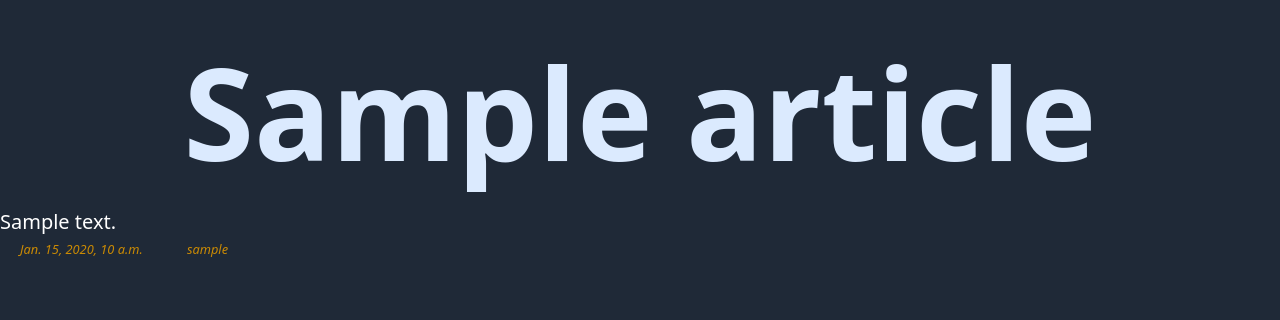
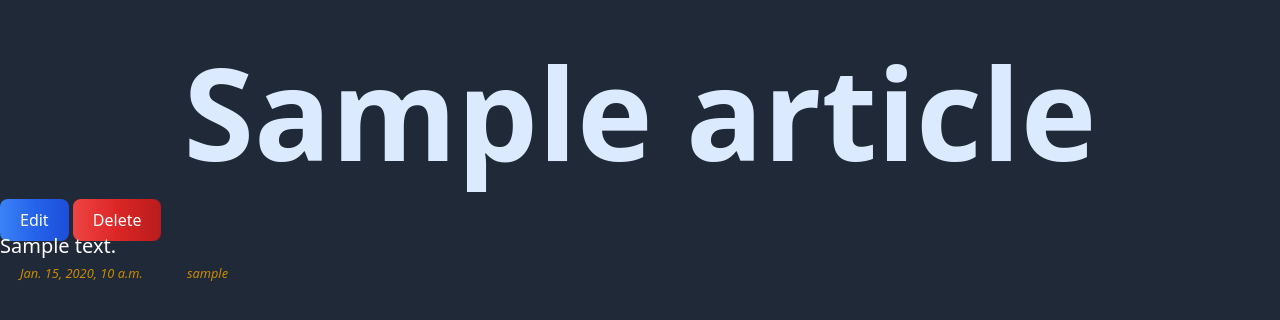
Before and after one commit to PooyaRezaee/NewsPaper, a Django app: page /articles/1/ in a window 1280 px wide. Shown: the part 92-412 px from the top of the page. Run offline with Django 4.2, Linux system fonts and the light colour scheme; a user stored in the database is signed in; tables that the repository leaves empty hold one stand-in row (values such as "Sample post"); some libraries are stand-ins or nearby versions.

Commit message:
Added link url edit and delete article for author's

```diff
--- a/apps/articles/templates/article/article_detail.html
+++ b/apps/articles/templates/article/article_detail.html
@@ -11,7 +11,11 @@
     <div class="py-8">
         <div class="container mx-auto text-white">
             <h1 class="text-9xl text-center mb-8 font-bold text-blue-100 hover:text-blue-200">{{ article.title }}</h1>
-            <p class="text-xl	">{{ article.body }}</p>
+            {% if request.user == article.author %}
+            <a class="my-8 text-white bg-gradient-to-r from-blue-500 via-blue-600 to-blue-700 hover:bg-gradient-to-br focus:ring-4 focus:outline-none focus:ring-blue-300 dark:focus:ring-blue-800 font-medium rounded-lg px-5 py-2.5 text-center m-auto" href="{% url 'article:article_edit' pk=article.pk %}">Edit</a>
+            <a class="my-8 text-white bg-gradient-to-r from-red-500 via-red-600 to-red-700 hover:bg-gradient-to-br focus:ring-4 focus:outline-none focus:ring-red-300 dark:focus:ring-red-800 font-medium rounded-lg px-5 py-2.5 text-center m-auto" href="{% url 'article:article_delete' pk=article.pk %}">Delete</a>
+            {% endif %}
+            <p class="text-xl">{{ article.body }}</p>
             <small class="italic text-yellow-600 m-5">{{ article.created }}</small>
             <small class="italic text-yellow-600 m-5">{{ article.author }}</small>
         </div>
```
